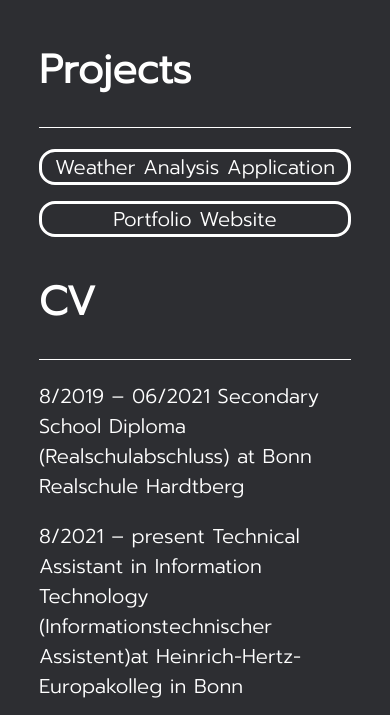
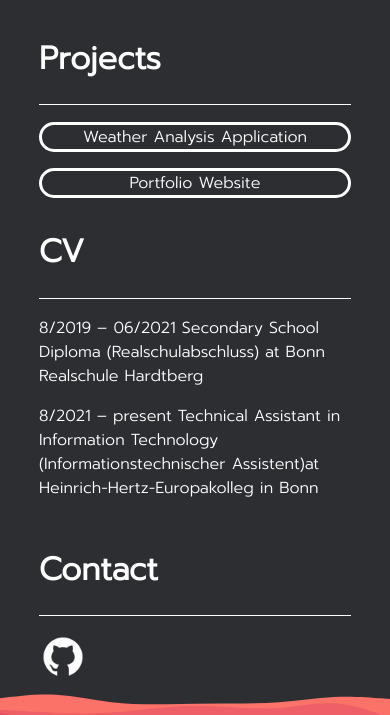
Before and after one commit to Vuk77/portfolio-website, a plain HTML site: page portfolio-website/index.html in a window 390 px wide. Shown: the part 609-1324 px from the top of the page. Drawn offline with Linux system fonts and the light colour scheme.

Commit message:
Add files via upload

```diff
--- a/portfolio-website/index.css
+++ b/portfolio-website/index.css
@@ -14,6 +14,7 @@ body{
   font-family: 'Prompt', sans-serif;
   color: rgb(0, 0, 0);
   background: var(--backgroundColor);
+  font-size: 125%;
 }
 
 .containerBox {
@@ -84,7 +85,6 @@ body{
   padding-left: 10%;
   padding-right: 10%;
   color: var(--textColor);
-  font-size: 125%;
   text-align: left;
 }
 
@@ -95,7 +95,6 @@ body{
   padding-left: 10%;
   padding-right: 10%;
   color: var(--textColor);
-  font-size: 125%;
   text-align: left;
 }
 
@@ -106,7 +105,6 @@ body{
   padding-left: 10%;
   padding-right: 10%;
   color: var(--textColor);
-  font-size: 125%;
   text-align: left;
 }
 
@@ -117,7 +115,6 @@ body{
   padding-left: 10%;
   padding-right: 10%;
   color: var(--textColor);
-  font-size: 125%;
   text-align: left;
 }
 
@@ -179,7 +176,7 @@ h1 {
 }
 
 @media only screen and (max-width: 800px) {
-    .aboutSecondBox {
+    body {
     font-size: 100%;
   }
 
```
